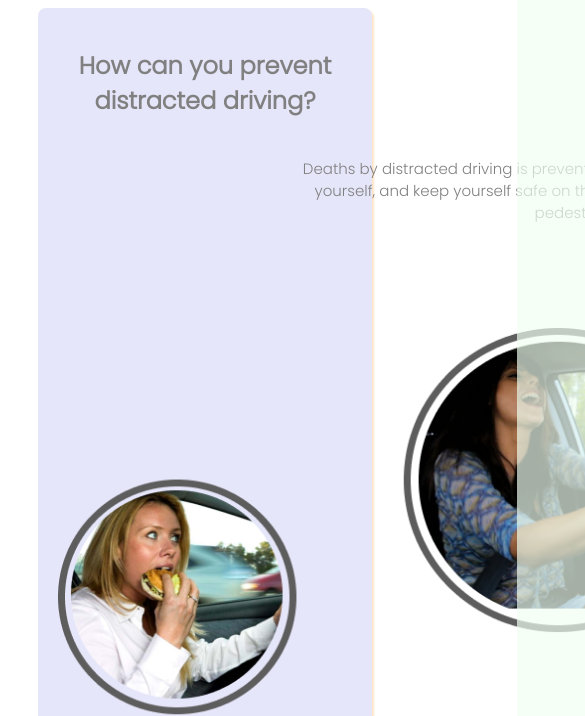
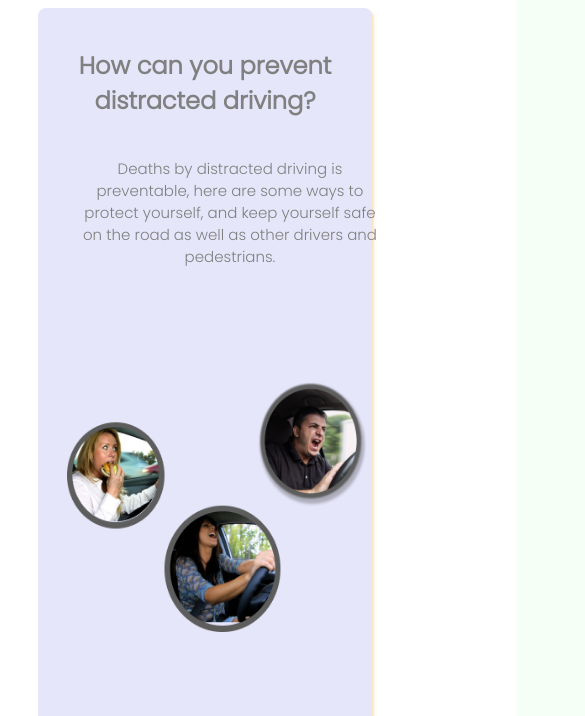
Before and after one commit to RedCrossing/Distracted-driving-awareness, a plain HTML site: page prevention.html in a window 390 px wide. Shown: the part 135-851 px from the top of the page, 585 px wide, since content can reach past the window. Drawn offline with Linux system fonts and the light colour scheme.

Commit message:
Small Edits to the pag eto ensure proper mobile functionality

```diff
--- a/prevention.css
+++ b/prevention.css
@@ -120,6 +120,10 @@ h1 {
 
 }
 
+.mobile-layout-container1 .Mobile_Img {
+            display: none;
+    }
+
 .top_L_1 {
     display: flex;
     align-items: center;
@@ -161,6 +165,15 @@ figure {
         align-items: center;
         font-size: .9rem;
         line-height: 36px;
+    }
+
+    hr {
+        padding: 0;
+    }
+
+    a {
+        text-decoration: none;
+        color: grey;
     }
 
     aside {
@@ -253,6 +266,7 @@ figure {
 
         }
 
+
         main {
             padding-top: 0;
             flex-direction: column;
@@ -288,6 +302,24 @@ figure {
         }
 
 
+        .mobile-layout-container1 .Desktop_Img {
+            display: none;
+        }
+
+        .mobile-layout-container1 .Mobile_Img {
+            width: 350px;
+            height: 271px;
+            margin-left: 7%;
+            display: block;
+        }
+
+        .mobile-layout-container1 #h1_bottom {
+            display: flex;
+            margin-left: 7%;
+            width: 343px;
+            height: 94px;
+        }
+
         .left-side {
             background-color: white;
             box-shadow: none;
@@ -314,6 +346,11 @@ figure {
 
         }
 
+        /*.left-side {*/
+        /*    display: none;*/
+        /*}*/
+
+
         input {
             display:inline;
             position: relative;
@@ -324,6 +361,19 @@ figure {
 
         header{
             width: 100%;
+        }
+
+         .mobile-layout-container1 .Mobile_Img {
+            width: 300px;
+            height: 250px;
+            margin-left: 3%;
+            display: block;
+        }
+        .mobile-layout-container1 #h1_bottom {
+            display: flex;
+            margin-left: 7%;
+            width: 300px;
+            height: 94px;
         }
 
         ul {
--- a/prevention.html
+++ b/prevention.html
@@ -19,9 +19,9 @@
         <nav class="header-nav">
             <input type="checkbox" class="toggle-nav">
             <ul>
-                <li>Home</li>
-                <li>About</li>
-                <li> Contact</li>
+                <li><a href="index.html">Home</a></li>
+                <li><a href="about.html">About</a></li>
+                <li><a href="prevention.html">Contact</a></li>
             </ul>
             <i class="fa-solid fa-bars"></i>
         </nav>
@@ -36,8 +36,8 @@
                 <h1> How can you prevent distracted driving?</h1>
                 <p id="h1_bottom"> Deaths by distracted driving is preventable, here are some ways to protect yourself, and keep yourself safe on the road as well as other drivers and pedestrians. </p>
 
-                <img src="Images/Group_2.png"></img>
-
+                <img class = "Desktop_Img" src="Images/Group_2.png"></img>
+                 <img class = "Mobile_Img" src="Images/Group_7.png"></img>
                 <br />
                 <br />
                 <div class ="top_L_1">
```
Also changed, not shown: Images/Group_7.png (added).
